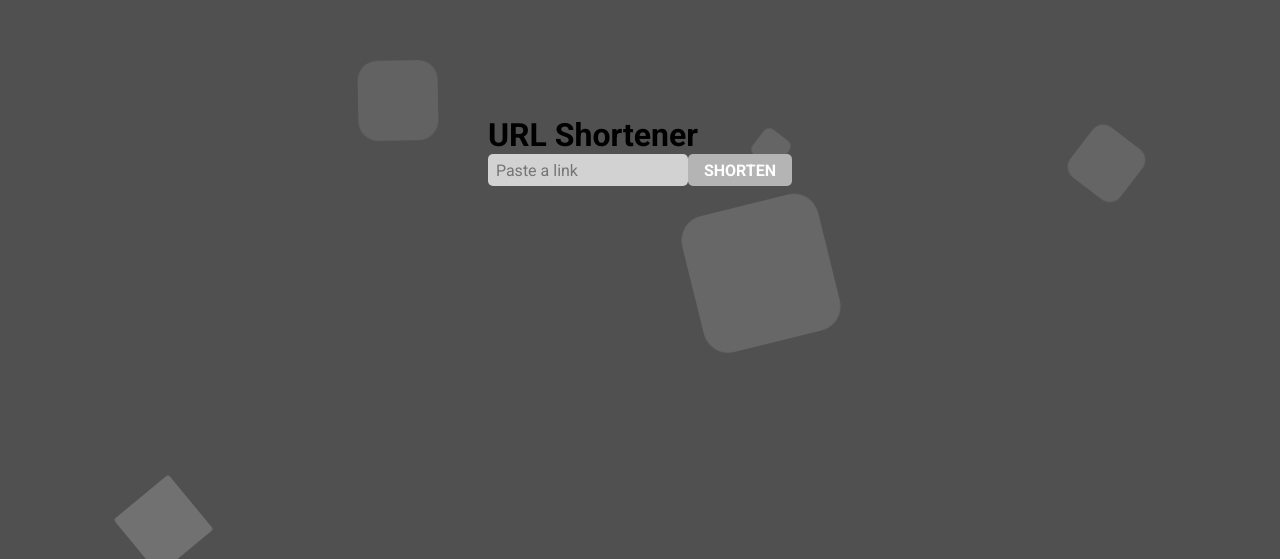
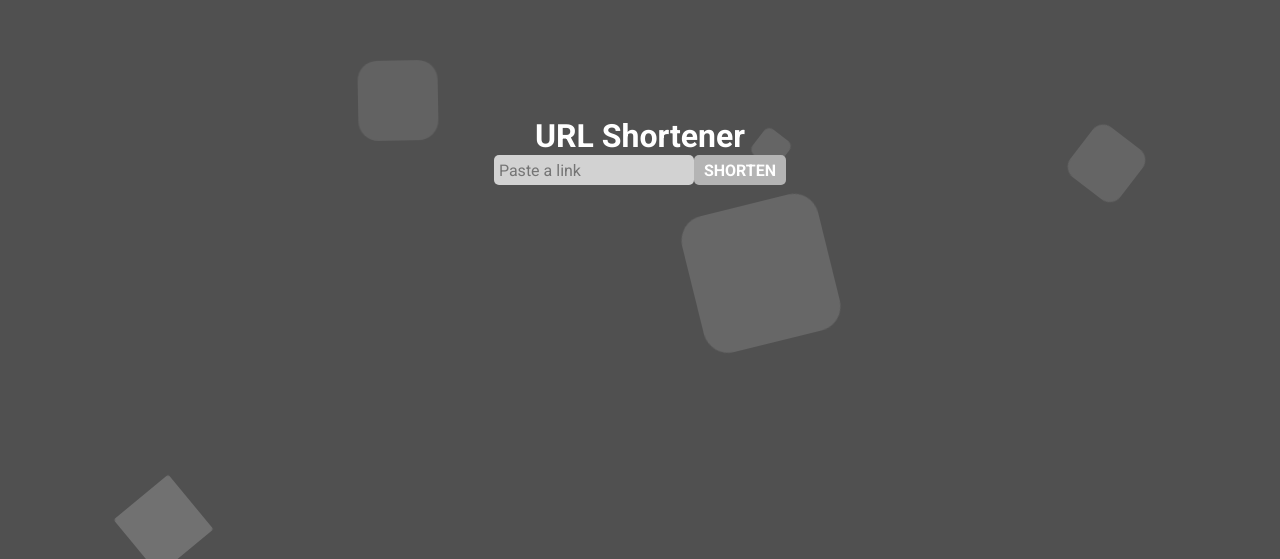
Before and after one commit to BamberDev/React-URL-Shortener, a React (Vite) app: page / in a window 1280 px wide. Shown: the part 241-800 px from the top of the page. Built offline with nearby package versions, Linux system fonts and the light colour scheme.

Commit message:
changed rem to px

```diff
--- a/src/components/InputShortener/InputShortener.module.scss
+++ b/src/components/InputShortener/InputShortener.module.scss
@@ -2,13 +2,18 @@
   display: flex;
   flex-direction: column;
 
+  .title {
+    color: white;
+    text-align: center;
+  }
+
   input {
     width: 200px;
-    height: 2rem;
-    padding: 0.5rem 0.2rem 0.5rem 0;
-    text-indent: 0.5rem;
+    height: 30px;
+    padding: 5px 3px 5px 0;
+    text-indent: 5px;
     border: none;
-    font-size: 1rem;
+    font-size: 16px;
     border-radius: 5px;
     outline: none;
     background-color: rgb(210, 210, 210);
@@ -16,9 +21,9 @@
 
   button {
     color: white;
-    padding: 0 1rem;
-    height: 2rem;
-    font-size: 1rem;
+    padding: 0 10px;
+    height: 30px;
+    font-size: 16px;
     font-weight: bold;
     border-radius: 5px;
     border: none;
```
